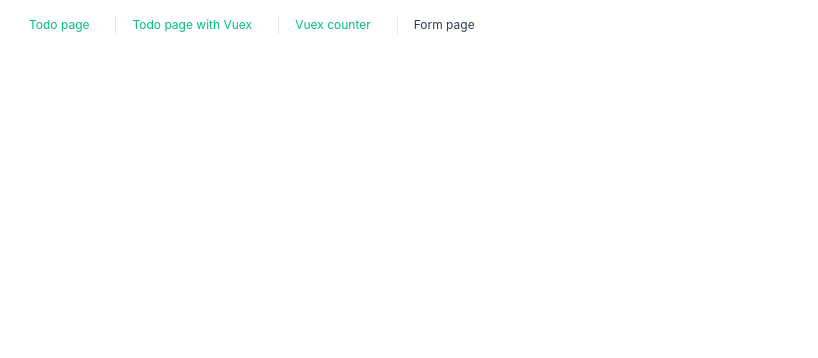
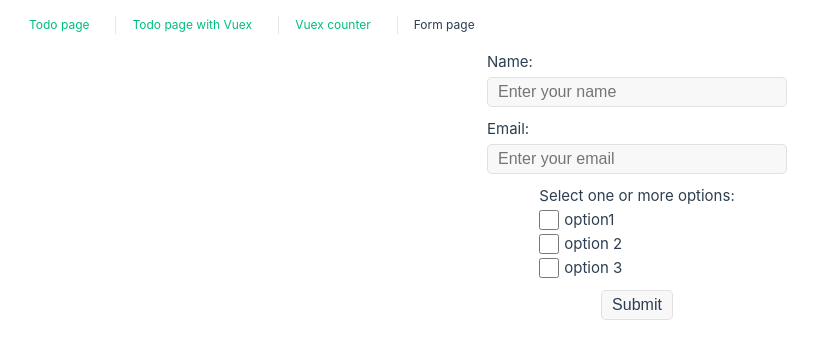
Before and after one commit to gl-el/vue-todo, a Vue app: page /form in a window 1280 px wide. Shown: the top 358 px of the page, without its empty margins (3-821 px from the left). Built offline with nearby package versions, Linux system fonts and the light colour scheme.

Commit message:
feat: base form

```diff
--- a/src/assets/base.css
+++ b/src/assets/base.css
@@ -9,6 +9,8 @@
   --vt-c-black-mute: #282828;
 
   --vt-c-indigo: #2c3e50;
+
+  --vt-c-red: #ff352e;
 
   --vt-c-divider-light-1: rgba(60, 60, 60, 0.29);
   --vt-c-divider-light-2: rgba(60, 60, 60, 0.12);
@@ -32,6 +34,7 @@
 
   --color-heading: var(--vt-c-text-light-1);
   --color-text: var(--vt-c-text-light-1);
+  --color-error: var(--vt-c-red);
 
   --section-gap: 160px;
 }
@@ -47,6 +50,7 @@
 
     --color-heading: var(--vt-c-text-dark-1);
     --color-text: var(--vt-c-text-dark-2);
+    --color-error: var(--vt-c-red);
   }
 }
 
--- /dev/null
+++ b/src/pages/FormPage.vue
@@ -0,0 +1,135 @@
+<script>
+import StyledTextInput from "@/components/controls/StyledTextInput.vue";
+import { required, email, minLength } from "vuelidate/lib/validators";
+import StyledButton from "@/components/controls/StyledButton.vue";
+export default {
+  name: "FormPage",
+  components: { StyledButton, StyledTextInput },
+  data() {
+    return {
+      formData: {
+        name: "",
+        email: "",
+        policies: [],
+      },
+      policiesOptions: ["option1", "option 2", "option 3"],
+      isSubmitted: false,
+    };
+  },
+  validations: {
+    formData: {
+      name: { required, minLength: minLength(4) },
+      email: { required, email },
+      policies: {
+        required,
+        minLength: 1,
+      },
+    },
+  },
+  methods: {
+    handleSubmit() {
+      this.isSubmitted = true;
+      if (this.$v.formData.$invalid) {
+        console.log("Form has errors");
+        return;
+      }
+      console.log("Form submitted successfully", this.formData);
+    },
+    setName(value) {
+      this.formData.name = value;
+      this.$v.formData.name.$touch();
+    },
+    setEmail(value) {
+      this.formData.email = value;
+      this.$v.formData.email.$touch();
+    },
+  },
+};
+</script>
+
+<template>
+  <form @submit.prevent="handleSubmit" class="form">
+    <label class="label">
+      Name:
+      <StyledTextInput
+        :value="formData.name"
+        @input="setName"
+        :placeholder="'Enter your name'"
+      />
+      <span
+        class="error"
+        v-if="
+          $v.formData.name.$invalid && ($v.formData.name.$dirty || isSubmitted)
+        "
+        >Enter valid name, 4 symbols min</span
+      >
+    </label>
+    <label class="label">
+      Email:
+      <StyledTextInput
+        :value="formData.email"
+        @input="setEmail"
+        :placeholder="'Enter your email'"
+      />
+      <span
+        class="error"
+        v-if="
+          $v.formData.email.$invalid &&
+          ($v.formData.email.$dirty || isSubmitted)
+        "
+        >Enter valid email</span
+      >
+    </label>
+    <div>
+      <p>Select one or more options:</p>
+      <label
+        v-for="(policy, index) in policiesOptions"
+        :key="index"
+        class="checkbox"
+      >
+        <input type="checkbox" :value="policy" v-model="formData.policies" />
+        {{ policy }}
+      </label>
+      <span class="error" v-if="$v.formData.policies.$invalid && isSubmitted" v-
+        >Select minimum one option</span
+      >
+    </div>
+    <StyledButton>Submit</StyledButton>
+  </form>
+</template>
+
+<style scoped>
+.form {
+  display: flex;
+  flex-direction: column;
+  justify-content: center;
+  align-items: center;
+  gap: 10px;
+}
+
+.label {
+  width: 300px;
+  display: flex;
+  flex-direction: column;
+  align-items: start;
+  gap: 3px;
+
+  & > input {
+    width: 100%;
+  }
+}
+
+.checkbox {
+  display: grid;
+  grid-template-columns: 20px 1fr;
+  gap: 5px;
+}
+
+.invalid {
+  border-color: var(--color-error);
+}
+
+.error {
+  color: var(--color-error);
+}
+</style>
--- a/src/router/index.js
+++ b/src/router/index.js
@@ -3,6 +3,7 @@ import VueRouter from "vue-router";
 import TodoPage from "@/pages/TodoPage.vue";
 import CounterPage from "@/pages/CounterPage.vue";
 import TodoPageVuex from "@/pages/TodoPageVuex.vue";
+import FormPage from "@/pages/FormPage.vue";
 
 Vue.use(VueRouter);
 
@@ -12,7 +13,7 @@ const router = new VueRouter({
   routes: [
     {
       path: "/",
-      redirect: "/todo",
+      redirect: "/todo-vuex",
     },
     {
       path: "/todo",
@@ -29,6 +30,7 @@ const router = new VueRouter({
       name: "todo-vuex",
       component: TodoPageVuex,
     },
+    { path: "/form", name: "form-page", component: FormPage },
   ],
 });
 
```
